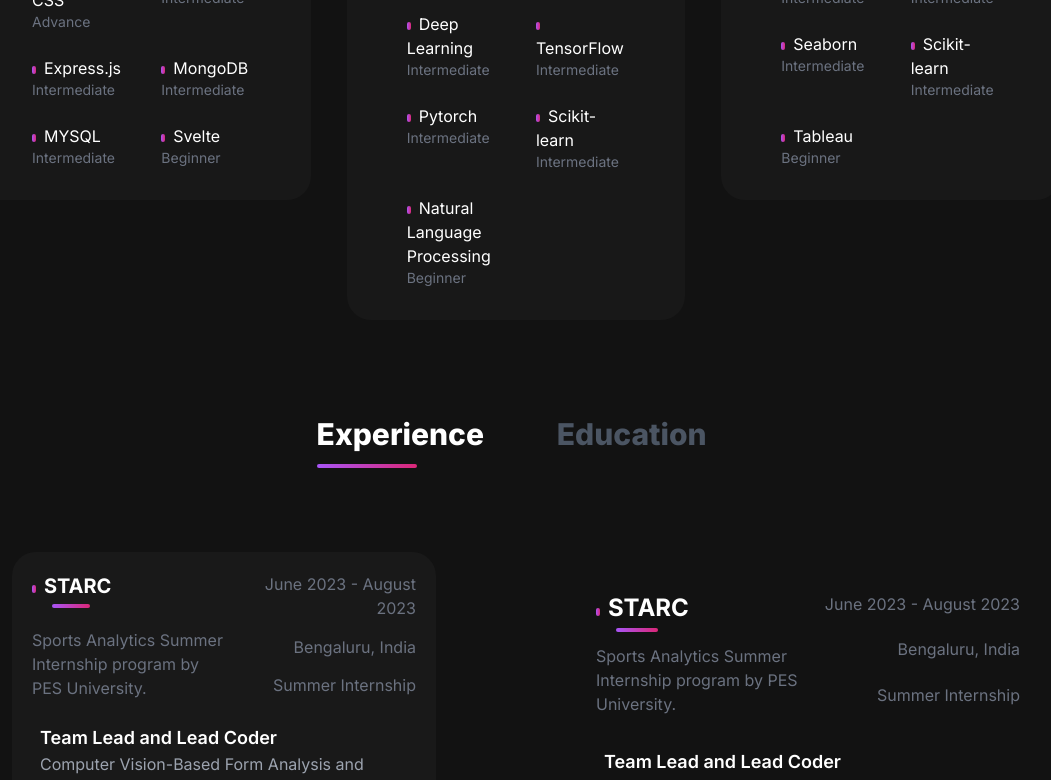
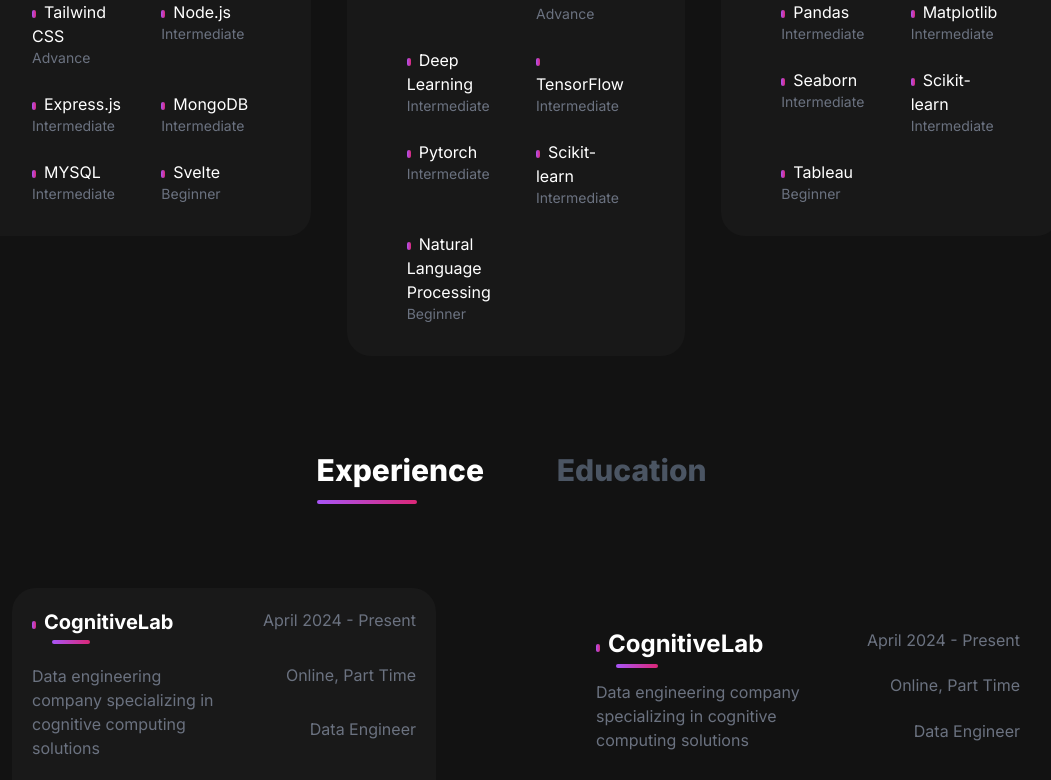
Before and after one commit to diishanbhag/diishanbhag.github.io, a Next.js app: page / in a window 1280 px wide. Shown: the part 2000-2780 px from the top of the page, without its empty margins (124-1175 px from the left). Built offline with nearby package versions, Linux system fonts and the light colour scheme.

Commit message:
Upadated Experience || Add margin in skill

```diff
--- a/src/app/components/Skills.jsx
+++ b/src/app/components/Skills.jsx
@@ -6,7 +6,7 @@
 const Skills = () => {
 
     return (
-        <div className='text-center  mb-24 '>
+        <div className='text-center  mb-24 mt-9 '>
             <h1 className='text-3xl mb-12  font-extrabold'>Skills</h1>
             <div className=' grid lg:grid-cols-3 gap-9  grid-cols-1'>
                 {skills.map((category, index) => (
--- a/src/app/data/ExperienceList.jsx
+++ b/src/app/data/ExperienceList.jsx
@@ -1,4 +1,19 @@
 const ExperienceList = [
+  {
+    company: 'CognitiveLab',
+    companyDescription: 'Data engineering company specializing in cognitive computing solutions',
+    timeDuration: 'April 2024 - Present',
+    location: 'Online, Part Time',
+    type: 'Data Engineer',
+    title: 'Data Engineer',
+    detail: 'Managed ingestion and preprocessing of 20+ data sources for Vector DB compatibility.',
+    description: [
+      'Managed ingestion and preprocessing of 20+ data sources for Vector DB compatibility.',
+      'Implemented effective data chunking techniques, resulting in a 20% reduction in database query response time, enhancing system performance and scalability.',
+      'Created a streamlined data preparation pipeline, reducing data preparation time by 60% and improving overall team efficiency.'
+    ],
+    technologies: ['Data Engineering', 'Data Processing', 'Python']
+  },
     {
       company: 'STARC',
       companyDescription: 'Sports Analytics Summer Internship program by PES University.',
@@ -30,36 +45,21 @@
       ],
       technologies: ['Python', 'C', 'C++', 'Data Structures', 'Problem Solving', 'HTML', 'CSS', 'JavaScript', 'React'],
     },
-    {
-      company: 'CognitiveLab',
-      companyDescription: 'Data engineering company specializing in cognitive computing solutions',
-      timeDuration: 'April 2024 - Present',
-      location: 'Online, Part Time',
-      type: 'Data Engineer',
-      title: 'Data Engineer',
-      detail: 'Managed ingestion and preprocessing of 20+ data sources for Vector DB compatibility.',
-      description: [
-        'Managed ingestion and preprocessing of 20+ data sources for Vector DB compatibility.',
-        'Implemented effective data chunking techniques, resulting in a 20% reduction in database query response time, enhancing system performance and scalability.',
-        'Created a streamlined data preparation pipeline, reducing data preparation time by 60% and improving overall team efficiency.'
-      ],
-      technologies: ['Data Engineering', 'Data Processing', 'Python']
-    },
-    {
-      company: 'Urban Pro',
-      companyDescription: 'Online Teaching Platform for peer-to-peer learning',
-      timeDuration: 'July 2021 - August 2021',
-      location: 'Remote, India',
-      type: 'Freelancing',
-      title: 'Java Tutor',
-      detail: 'Taught Java to High School Students',
-      description: [
-        'Provided comprehensive Java tutoring sessions to high school students.',
-        'Emphasized object-oriented programming concepts and problem-solving skills.',
-        'Helped students grasp core Java principles and apply them to real-world scenarios.',
-      ],
-      technologies: ['Java', 'OOPs', 'Problem Solving'],
-    },
+    // {
+    //   company: 'Urban Pro',
+    //   companyDescription: 'Online Teaching Platform for peer-to-peer learning',
+    //   timeDuration: 'July 2021 - August 2021',
+    //   location: 'Remote, India',
+    //   type: 'Freelancing',
+    //   title: 'Java Tutor',
+    //   detail: 'Taught Java to High School Students',
+    //   description: [
+    //     'Provided comprehensive Java tutoring sessions to high school students.',
+    //     'Emphasized object-oriented programming concepts and problem-solving skills.',
+    //     'Helped students grasp core Java principles and apply them to real-world scenarios.',
+    //   ],
+    //   technologies: ['Java', 'OOPs', 'Problem Solving'],
+    // },
   ];
 
 export default ExperienceList;
```
